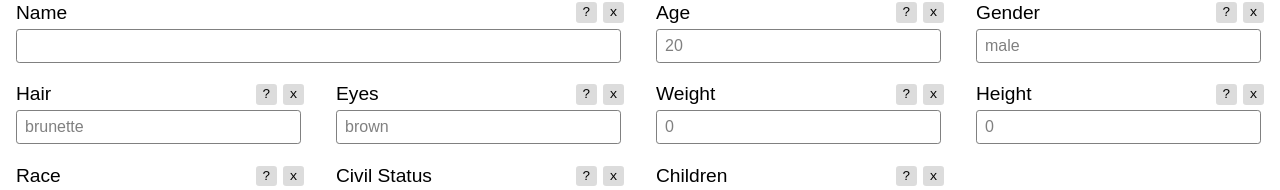
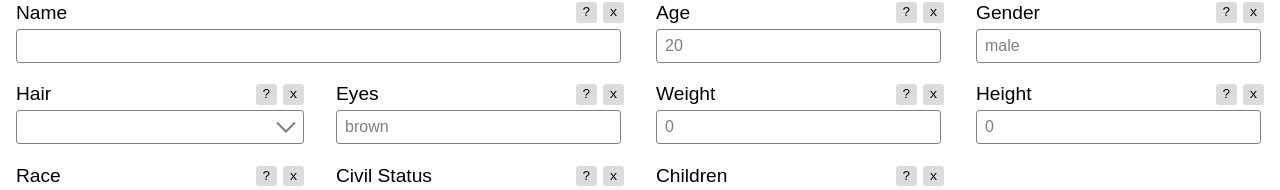
Before and after one commit to ladysun-catheart/busky, a React (Create React App) app: page / in a window 1280 px wide. Shown: the part 131-321 px from the top of the page. Built offline with nearby package versions, Linux system fonts and the light colour scheme.

Commit message:
[dev] styled select

```diff
--- a/src/core/components/smartFormCompos/SmartSelect.tsx
+++ b/src/core/components/smartFormCompos/SmartSelect.tsx
@@ -11,7 +11,11 @@ export type CommonProps = {
 const SmartSelect = (props: CommonProps & SelectProps) => {
     const {label, help, values, options, onChange} = props
     return (
-        <div style={{display: 'flex', flexDirection: 'column', padding: '.5rem 1rem'}}>
+        <div style={{
+            display: 'flex',
+            flexDirection: 'column',
+            padding: '.5rem 1rem',
+        }}>
             <Label
                 label={label}
                 help={help}
--- a/src/core/components/smartFormCompos/pieces/Select/Select.tsx
+++ b/src/core/components/smartFormCompos/pieces/Select/Select.tsx
@@ -1,11 +1,27 @@
 import React from 'react';
 import {SelectProps} from "../type";
+import arrow from './arrow_down.svg'
 
 const Select: React.FC<SelectProps> = ({values, options, onChange}) => {
     return (
         <div style={{flex: '1', flexDirection: 'row'}}>
             <select
-                style={{width: 'calc(100% - 1.3rem)', height: '1.5rem', padding: '0.25rem .5rem', fontSize: '1rem', border: '1px solid', borderRadius: '0.2rem', color: 'gray'}}
+                style={{
+                    width: '100%',
+                    padding: '0.25rem .5rem',
+                    fontSize: '1rem',
+                    border: '1px solid',
+                    borderRadius: '0.2rem',
+                    color: 'gray',
+                    appearance: 'none',
+                    MozAppearance: 'none',
+                    WebkitAppearance: 'none',
+                    backgroundColor: 'white',
+                    backgroundImage: `url(${arrow})`,
+                    backgroundRepeat: 'no-repeat',
+                    backgroundPosition: 'right top',
+                    height: '2.1rem'
+                }}
                 value={values}
                 onChange={(e: React.ChangeEvent<HTMLSelectElement>) => onChange(e.target.value)}
             >
--- a/src/dashboard/formSearch/fields/fields.tsx
+++ b/src/dashboard/formSearch/fields/fields.tsx
@@ -1,6 +1,6 @@
 import React from 'react';
 import {EmptyContainer, InputContainer, RowContainer} from "../containers";
-import {SmartInput} from "../../../core/components/smartFormCompos";
+import {SmartInput, SmartSelect} from "../../../core/components/smartFormCompos";
 import {
     ColorFantasy,
     ColorHairRegular,
@@ -48,10 +48,11 @@ const Fields: React.FC<Props> = ({people, onChangePeople}) => {
             {/* 1º row */}
             <RowContainer>
                 <InputContainer spaces={2}>
-                    <SmartInput
+                    <SmartSelect
                         label="Hair"
                         help="Select the hair color"
-                        value={people.hair}
+                        values={[]}
+                        options={[]}
                         onChange={val => people.hair = (ColorHairRegularMiddle[val] || ColorFantasyMiddle[val]) as ColorHairRegular & ColorFantasy}
                     />
                 </InputContainer>
```
Also changed, not shown: src/core/components/smartFormCompos/pieces/Select/arrow_down.svg (added).
